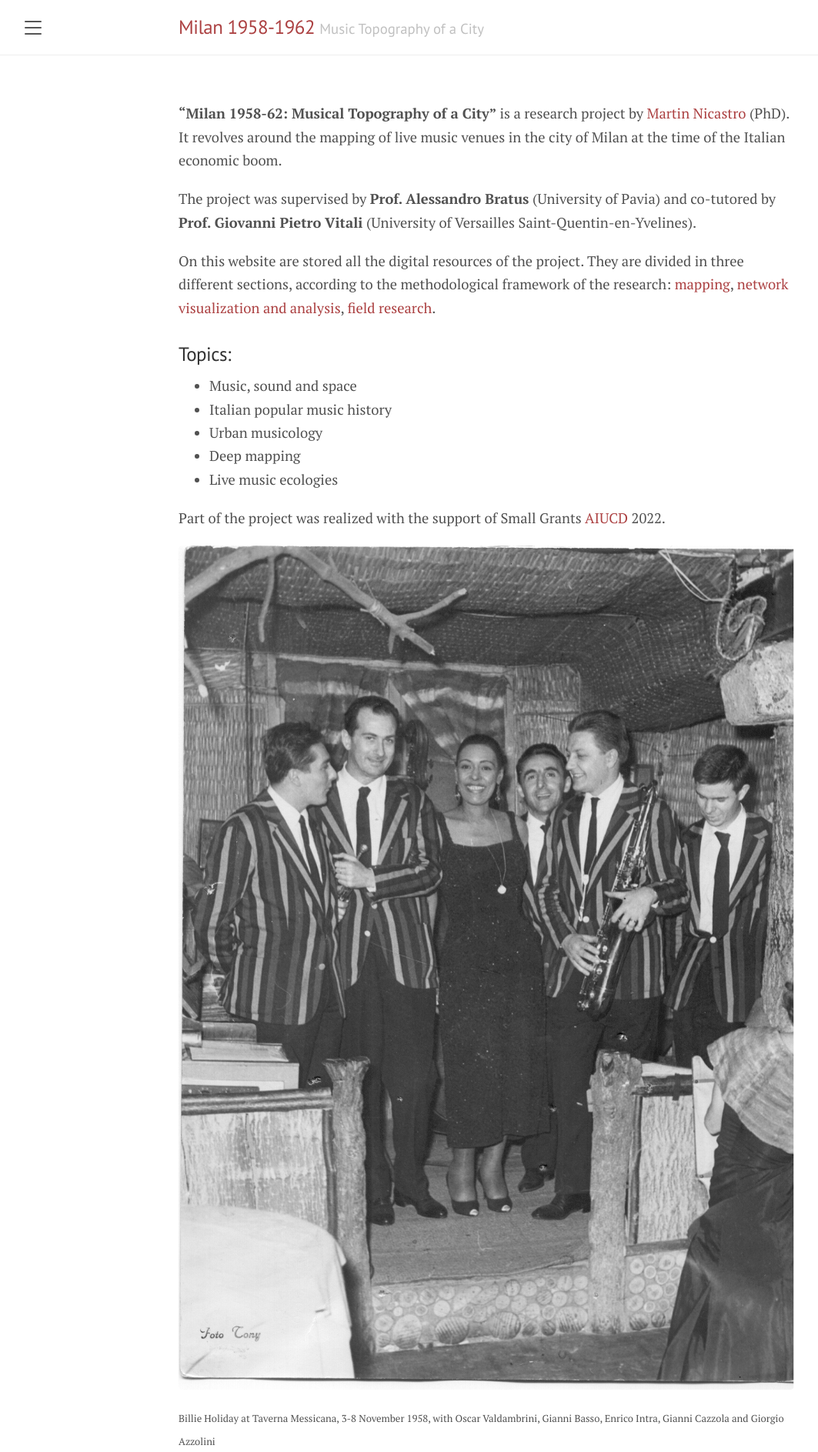
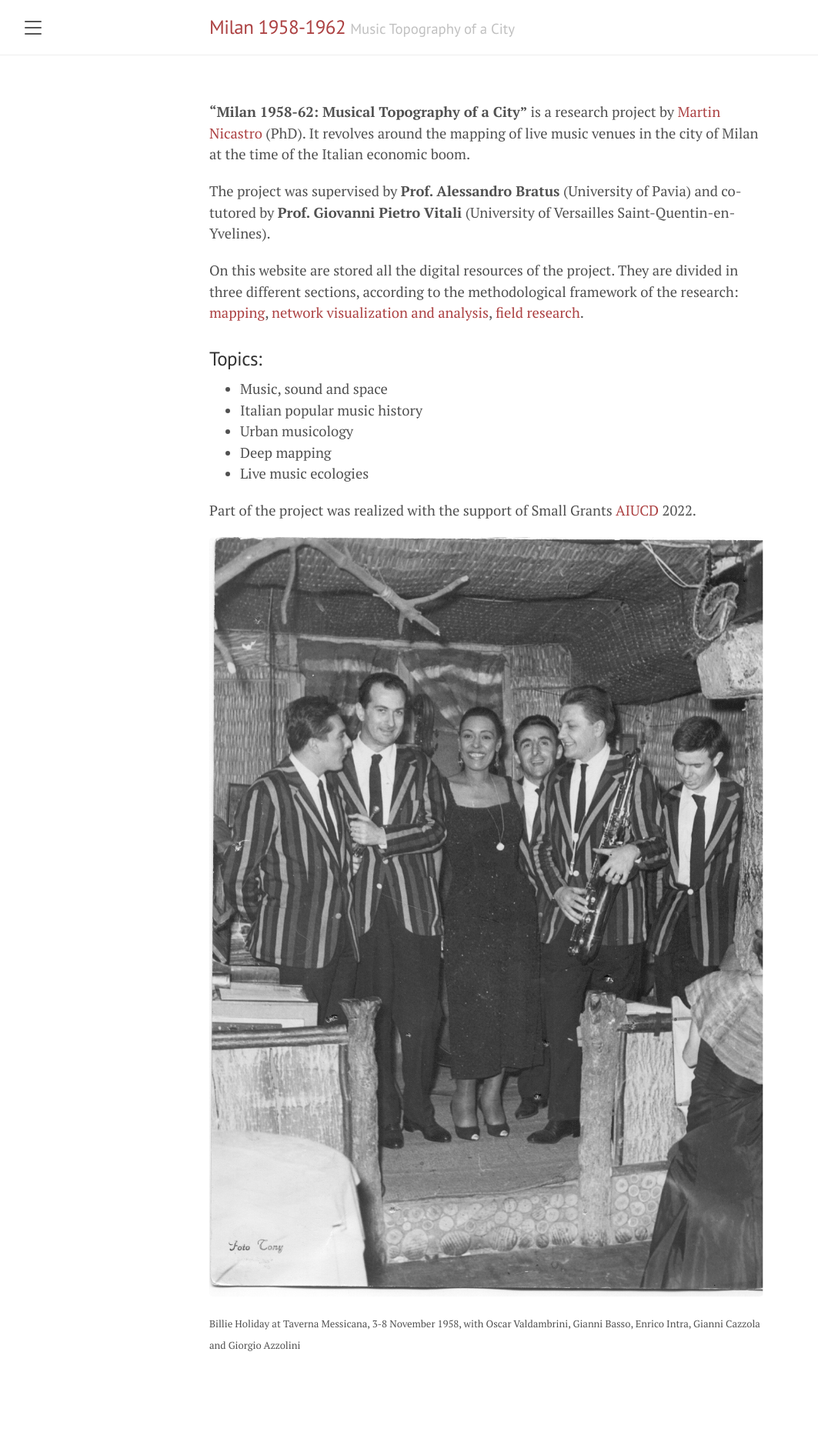
Before and after one commit to musictopography/musictopography.github.io, a Jekyll site: the page built from index.md, in a window 1280 px wide. Shown: the whole page at 77% size, without its empty margins (8-1071 px from the left). Built offline with Jekyll 4.4.1, drawn with Linux system fonts in a browser that asks for light colours; after the commit the page ends 1760 px from its top, so only the background shows below that.

Commit message:
Update lanyon.css

```diff
--- a/public/css/lanyon.css
+++ b/public/css/lanyon.css
@@ -44,11 +44,6 @@ html {
   font-family: "PT Serif", Georgia, "Times New Roman", serif;
 }
 
-body {
-  font-size: 0.92rem;
-  line-height: 1.65;
-}
-
 h1, h2, h3, h4, h5, h6 {
   font-family: "PT Sans", Helvetica, Arial, sans-serif;
   font-weight: 400;
@@ -79,6 +74,7 @@ h1, h2, h3, h4, h5, h6 {
 
 .container {
   max-width: 28rem;
+  font-size: 0.92rem;
 }
 @media (min-width: 38em) {
   .container {
@@ -87,7 +83,7 @@ h1, h2, h3, h4, h5, h6 {
 }
 @media (min-width: 56em) {
   .container {
-    max-width: 42rem;
+    max-width: 38rem;
   }
 }
 
```
